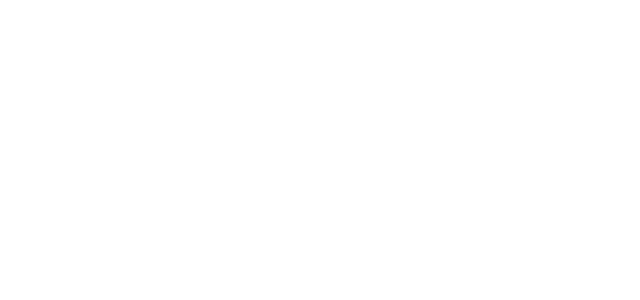
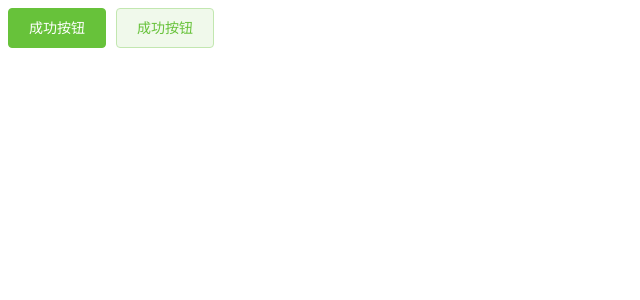
Before and after one commit to Luzyao052/toutiao-pc-project, a Vue app: page / in a window 1280 px wide. Shown: the top 300 px of the page, without its empty margins (0-640 px from the left). Built offline with nearby package versions, Linux system fonts and the light colour scheme.

Commit message:
添加element-UI和vue-router

```diff
--- a/package.json
+++ b/package.json
@@ -9,7 +9,9 @@
   },
   "dependencies": {
     "core-js": "^3.4.4",
-    "vue": "^2.6.10"
+    "element-ui": "^2.13.0",
+    "vue": "^2.6.10",
+    "vue-router": "^3.1.5"
   },
   "devDependencies": {
     "@vue/cli-plugin-babel": "^4.1.0",
--- a/src/App.vue
+++ b/src/App.vue
@@ -1,6 +1,7 @@
 <template>
   <div id="app">
-    <h1></h1>
+    <el-button type="success">成功按钮</el-button>
+    <el-button type="success" plain>成功按钮</el-button>
   </div>
 </template>
 
--- a/src/main.js
+++ b/src/main.js
@@ -2,6 +2,11 @@
 import Vue from 'vue'
 import App from './App.vue'
 
+import router from '@/router';
+
+import ElementUI from 'element-ui';
+import 'element-ui/lib/theme-chalk/index.css';
+Vue.use(ElementUI);
 // 配置vue框架的日志级别  productionTip
 // false 开发环境级别的日志，日志详细
 // true 生产环境级别的日志，上线之后部署服务器之后，日志简单
@@ -9,7 +14,8 @@
 
 // 根实例
 new Vue({
-  render: h => h(App)
+  render: h => h(App),
+  router
 }).$mount('#app')
 
 // main.js的职责
--- /dev/null
+++ b/src/router/index.js
@@ -0,0 +1,6 @@
+import VueRouter from 'vue-router'
+import Vue from 'vue'
+Vue.use(VueRouter)
+export default new VueRouter({
+  routes: [] // 路由规则
+})
```
Also changed, not shown: 2 other files (tests, documents, lock files or other folders).
